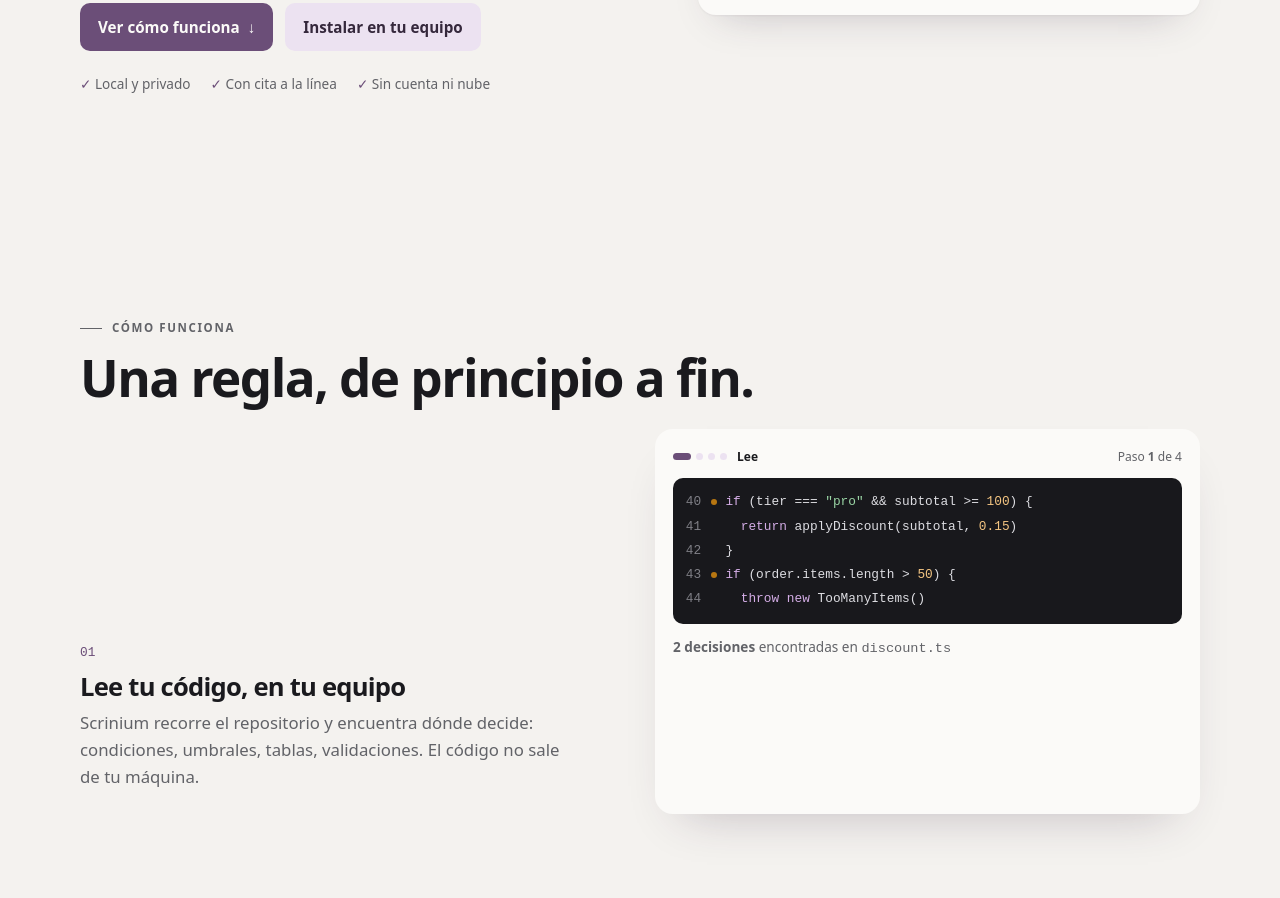
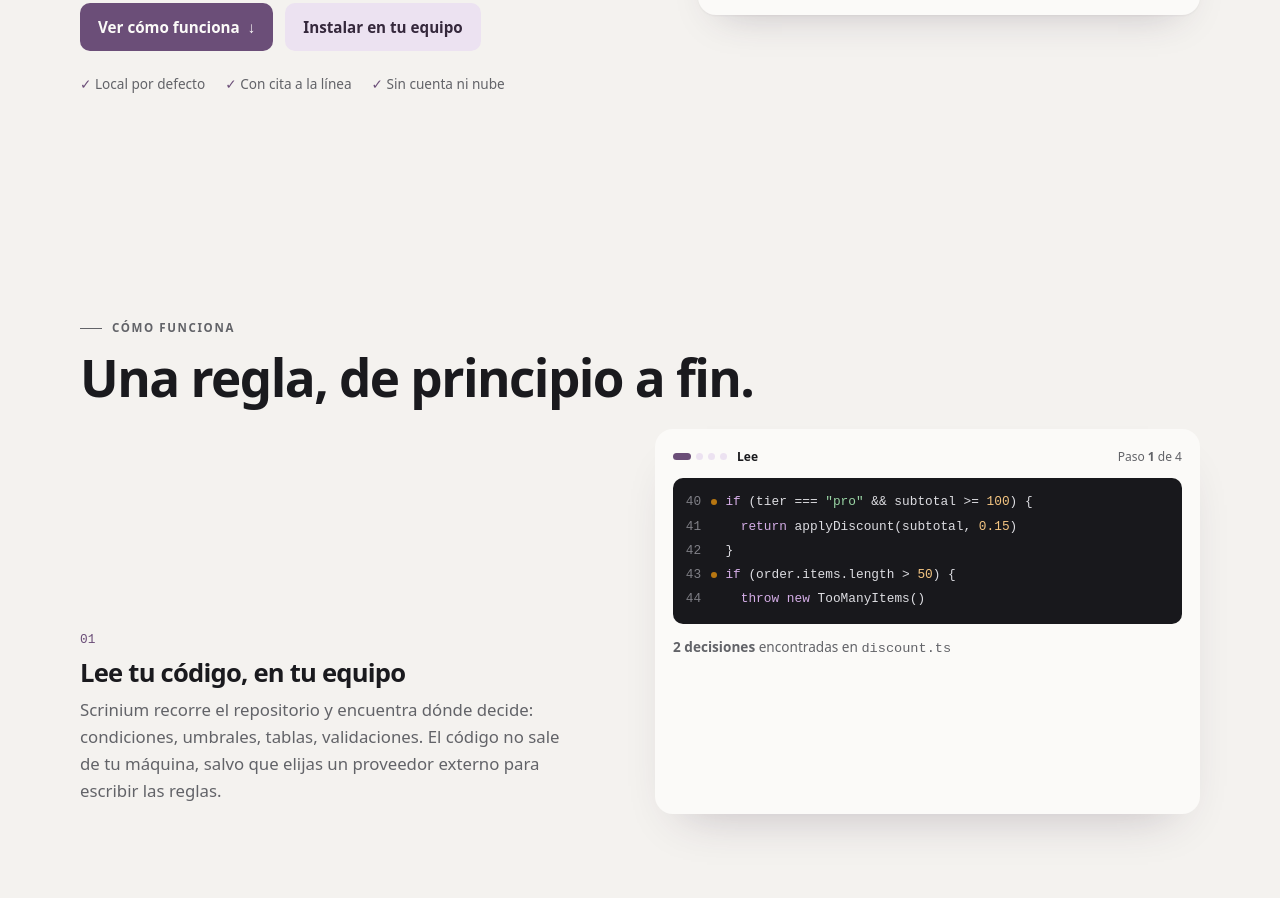
Before and after one commit to muffindevx/scrinium, an Astro site in the folder site/: page / in a window 1280 px wide. Shown: the part 614-1512 px from the top of the page. Built offline with nearby package versions, Linux system fonts and the light colour scheme; Astro itself is replaced by a stand-in of ours.

Commit message:
Say on the landing page that code leaves only to a provider you choose
Co-Authored-By: Claude Opus 5.5 <noreply@anthropic.com>

```diff
--- a/site/src/components/Story.astro
+++ b/site/src/components/Story.astro
@@ -5,7 +5,7 @@ const steps = [
   {
     n: "01",
     title: "Lee tu código, en tu equipo",
-    text: "Scrinium recorre el repositorio y encuentra dónde decide: condiciones, umbrales, tablas, validaciones. El código no sale de tu máquina.",
+    text: "Scrinium recorre el repositorio y encuentra dónde decide: condiciones, umbrales, tablas, validaciones. El código no sale de tu máquina, salvo que elijas un proveedor externo para escribir las reglas.",
   },
   {
     n: "02",
--- a/site/src/pages/index.astro
+++ b/site/src/pages/index.astro
@@ -11,7 +11,7 @@ const install = `${repo}#install-with-docker`
 
 // Only what Scrinium does today, each a fact the reader can check in the repository.
 const promises = [
-  { title: "Nada sale de tu equipo", text: "Escucha solo en 127.0.0.1, con un enlace de entrada de un solo uso. Un proveedor externo solo se usa si das permiso en cada proyecto." },
+  { title: "Tu código, donde tú decidas", text: "Con un modelo en tu equipo, el código no sale de él. Si eliges un proveedor externo, el código va a ese proveedor, y solo en los proyectos que lo permitan. El modo aislado lo impide del todo." },
   { title: "Cualquier modelo", text: "Local (llama.cpp, Ollama, vLLM) o tu propio proveedor. Sin modelo también funcionan la búsqueda por palabras, la cobertura, los procesos y los cambios." },
   { title: "Nada sin cita", text: "Cada regla apunta a la línea que la aplica. Si su número no está en el código, la propuesta no entra en la bandeja." },
   { title: "Tú decides", text: "El modelo propone; una persona confirma. Solo lo confirmado cuenta como regla verificada y se exporta al repositorio." },
@@ -46,7 +46,7 @@ const promises = [
           <a class="btn" href={install}>Instalar en tu equipo</a>
         </div>
         <ul class="ticks">
-          <li>Local y privado</li><li>Con cita a la línea</li><li>Sin cuenta ni nube</li>
+          <li>Local por defecto</li><li>Con cita a la línea</li><li>Sin cuenta ni nube</li>
         </ul>
       </div>
       <RuleCard />
```
